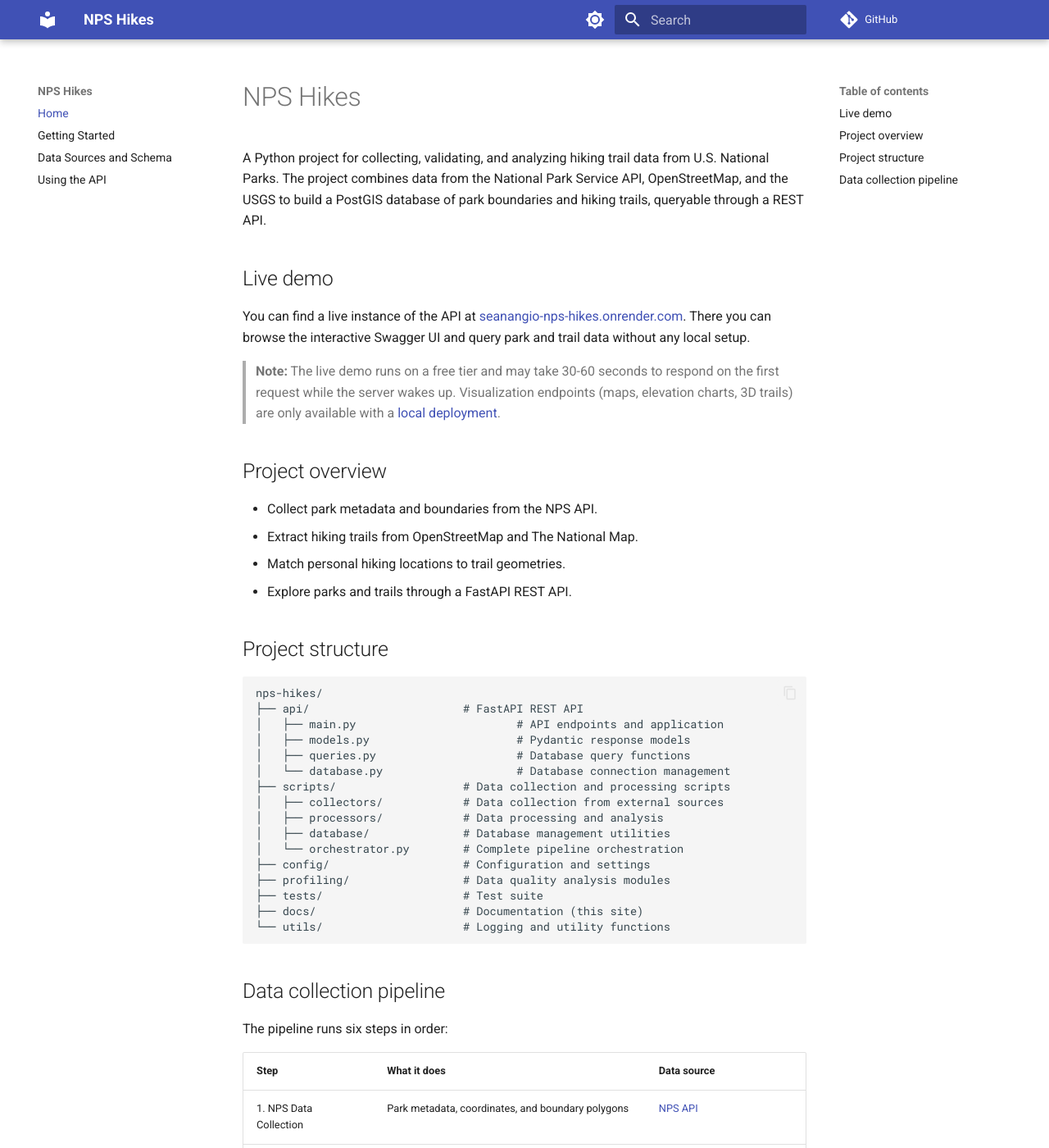
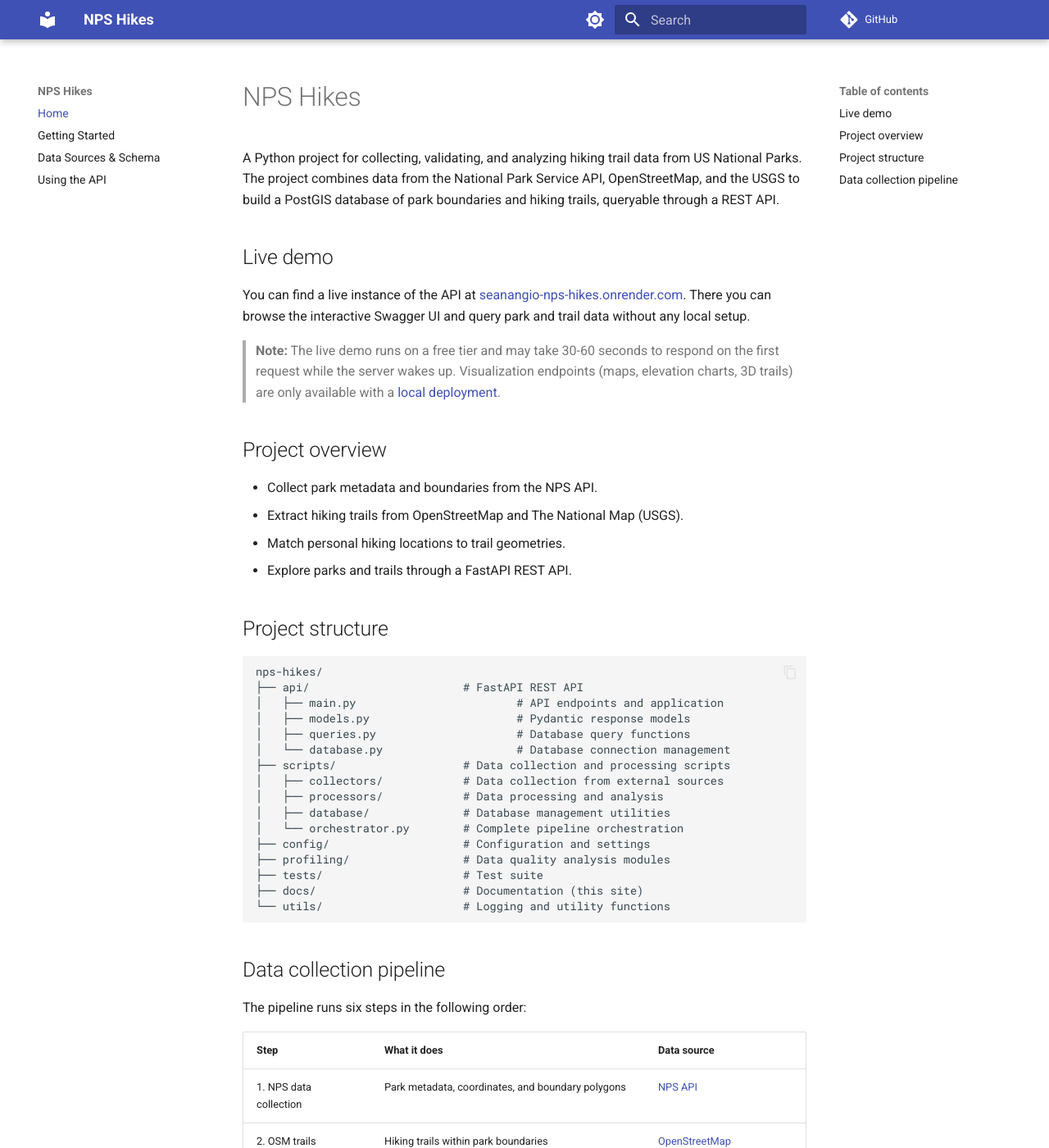
Before and after one commit to seanangio/nps-hikes, an MkDocs documentation site: the page built from docs/index.md, in a window 1280 px wide and 1400 px high. Shown: the whole window at 82% size. Built offline with MkDocs 1.6.1 and Material for MkDocs 9.7.7, drawn with Linux system fonts in a browser that asks for light colours; comment, search, counter and statistics services are not loaded; some of the changed text lies outside the part shown.

Commit message:
minor edits to docs

```diff
--- a/docs/index.md
+++ b/docs/index.md
@@ -1,6 +1,6 @@
 # NPS Hikes
 
-A Python project for collecting, validating, and analyzing hiking trail data from U.S. National Parks. The project combines data from the National Park Service API, OpenStreetMap, and the USGS to build a PostGIS database of park boundaries and hiking trails, queryable through a REST API.
+A Python project for collecting, validating, and analyzing hiking trail data from US National Parks. The project combines data from the National Park Service API, OpenStreetMap, and the USGS to build a PostGIS database of park boundaries and hiking trails, queryable through a REST API.
 
 ## Live demo
 
@@ -11,7 +11,7 @@
 ## Project overview
 
 - Collect park metadata and boundaries from the NPS API.
-- Extract hiking trails from OpenStreetMap and The National Map.
+- Extract hiking trails from OpenStreetMap and The National Map (USGS).
 - Match personal hiking locations to trail geometries.
 - Explore parks and trails through a FastAPI REST API.
 
@@ -38,15 +38,15 @@
 
 ## Data collection pipeline
 
-The pipeline runs six steps in order:
+The pipeline runs six steps in the following order:
 
 | Step | What it does | Data source |
 |------|-------------|-------------|
-| 1. NPS Data Collection | Park metadata, coordinates, and boundary polygons | [NPS API](https://www.nps.gov/subjects/developer/) |
-| 2. OSM Trails Collection | Hiking trails within park boundaries | [OpenStreetMap](https://www.openstreetmap.org/) |
-| 3. TNM Trails Collection | Official trail data within park boundaries | [The National Map](https://www.usgs.gov/programs/national-geospatial-program/national-map) |
-| 4. GMaps Import | Hiking locations from Google My Maps KML files | KML files in `raw_data/gmaps/` |
-| 5. Trail Matching | Matches GMaps locations to TNM or OSM trail geometries | Internal |
-| 6. Elevation Collection | Elevation profiles for matched trails | [USGS EPQS](https://apps.nationalmap.gov/epqs/) |
+| 1. NPS data collection | Park metadata, coordinates, and boundary polygons | [NPS API](https://www.nps.gov/subjects/developer/) |
+| 2. OSM trails collection | Hiking trails within park boundaries | [OpenStreetMap](https://www.openstreetmap.org/) |
+| 3. TNM trails collection | Official trail data within park boundaries | [The National Map(USGS)](https://www.usgs.gov/programs/national-geospatial-program/national-map) |
+| 4. GMaps import | Hiking locations from Google My Maps KML files | KML files in `raw_data/gmaps/` |
+| 5. Trail matching | Matches GMaps locations to TNM or OSM trail geometries | Internal |
+| 6. Elevation collection | Elevation profiles for matched trails | [USGS EPQS](https://apps.nationalmap.gov/epqs/) |
 
 The pipeline is resumable: each collector skips parks or trails that already have data in the database. If something interrupts a run, re-running picks up where it left off.
```
Also changed, not shown: docs/api-tutorial.md (+1 -1 lines), docs/data.md (+2 -2 lines), docs/getting-started.md (+2 -1 lines).
